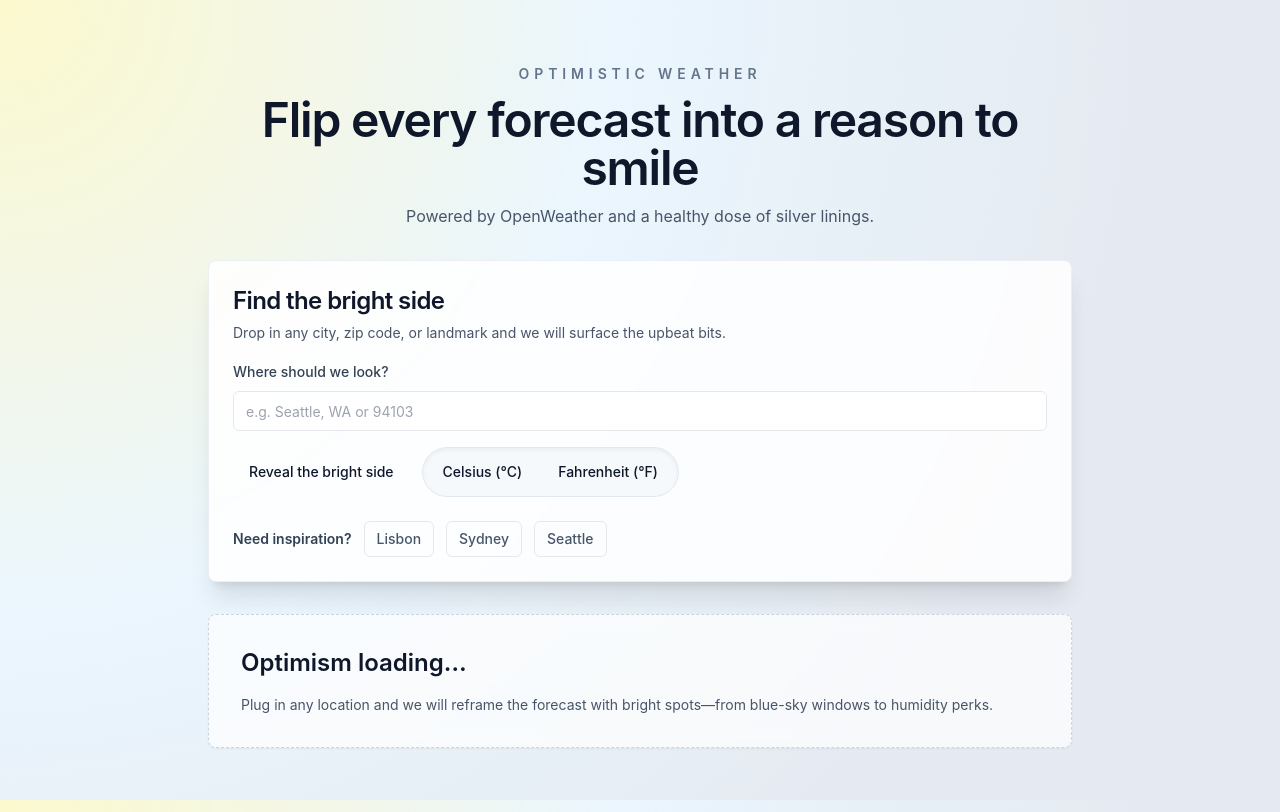
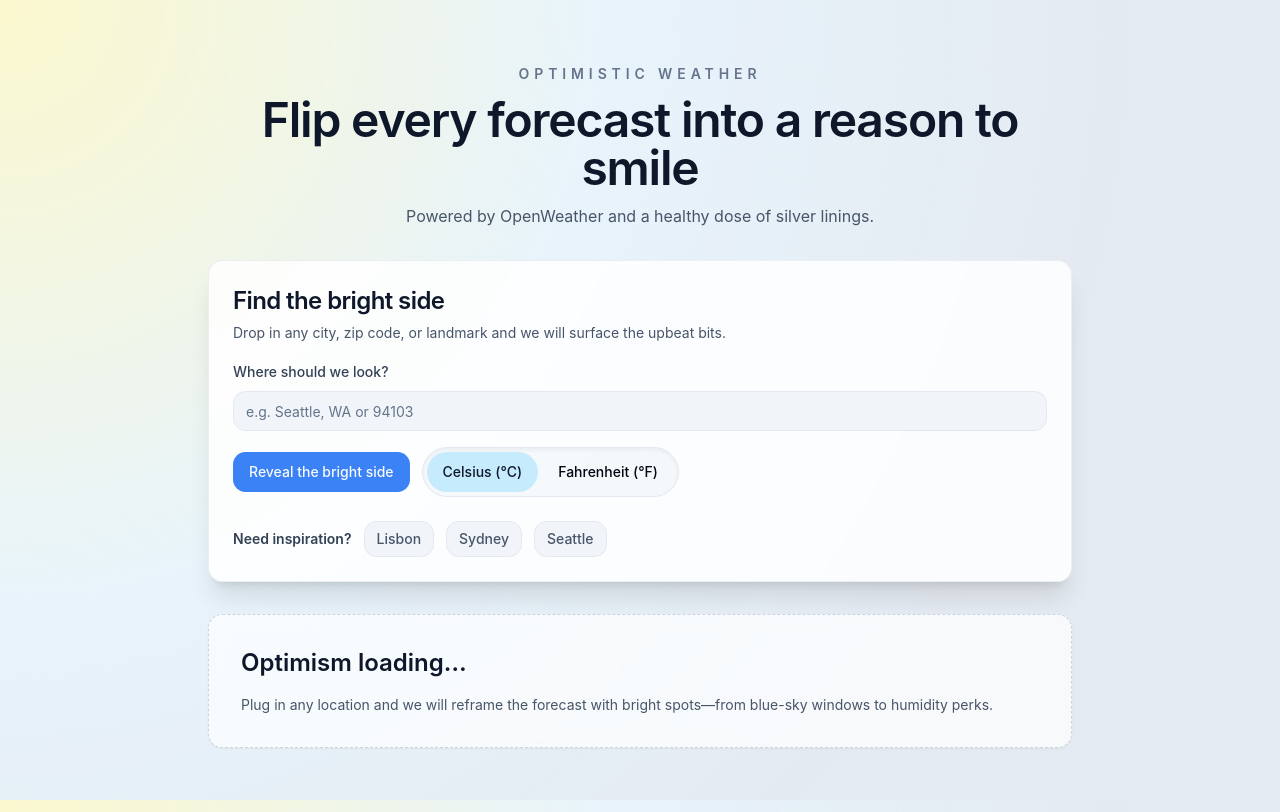
Before and after one commit to kevinfrey/optimistic-weather, a React (Vite) app: page / in a window 1280 px wide. Built offline with nearby package versions, Linux system fonts and the light colour scheme.

Commit message:
Style buttons with shadcn theme tokens

```diff
--- a/src/index.css
+++ b/src/index.css
@@ -5,17 +5,66 @@
 @layer base {
   :root {
     color-scheme: light;
+    --background: 210 40% 96.1%;
+    --foreground: 222.2 47.4% 11.2%;
+    --card: 0 0% 100%;
+    --card-foreground: 224 71.4% 4.1%;
+    --popover: 0 0% 100%;
+    --popover-foreground: 224 71.4% 4.1%;
+    --primary: 217.2 91.2% 59.8%;
+    --primary-foreground: 210 40% 98%;
+    --secondary: 199 89% 85%;
+    --secondary-foreground: 222.2 47.4% 11.2%;
+    --muted: 210 40% 92%;
+    --muted-foreground: 215.4 16.3% 46.9%;
+    --accent: 198 90% 88%;
+    --accent-foreground: 222.2 47.4% 11.2%;
+    --destructive: 0 84.2% 60.2%;
+    --destructive-foreground: 0 0% 98%;
+    --border: 214.3 31.8% 91.4%;
+    --input: 214.3 31.8% 91.4%;
+    --ring: 221 83% 53%;
+    --radius: 0.9rem;
   }
 
-  body {
-    @apply min-h-screen bg-slate-50 text-slate-900 antialiased;
-    background-image: radial-gradient(circle at top left, rgba(254, 249, 195, 0.8), rgba(224, 242, 254, 0.55) 40%, rgba(226, 232, 240, 0.85) 75%);
-    background-attachment: fixed;
+  .dark {
+    color-scheme: dark;
+    --background: 224 71% 4%;
+    --foreground: 210 20% 98%;
+    --card: 224 71% 6%;
+    --card-foreground: 210 20% 98%;
+    --popover: 224 71% 5%;
+    --popover-foreground: 210 20% 98%;
+    --primary: 217 91% 60%;
+    --primary-foreground: 222.2 47.4% 11.2%;
+    --secondary: 222.2 26% 24%;
+    --secondary-foreground: 210 20% 98%;
+    --muted: 222.2 26% 24%;
+    --muted-foreground: 215 20.2% 65%;
+    --accent: 217 32% 17%;
+    --accent-foreground: 210 20% 98%;
+    --destructive: 0 62.8% 30.6%;
+    --destructive-foreground: 210 20% 98%;
+    --border: 217 33% 18%;
+    --input: 217 33% 18%;
+    --ring: 224 76% 48%;
+    --radius: 0.9rem;
   }
 
   *,
   *::before,
   *::after {
-    @apply box-border;
+    @apply box-border border-border;
+  }
+
+  body {
+    @apply min-h-screen bg-background text-foreground antialiased;
+    background-image: radial-gradient(
+      circle at top left,
+      rgba(254, 249, 195, 0.8),
+      rgba(224, 242, 254, 0.55) 40%,
+      rgba(226, 232, 240, 0.85) 75%
+    );
+    background-attachment: fixed;
   }
 }
--- a/tailwind.config.cjs
+++ b/tailwind.config.cjs
@@ -1,13 +1,70 @@
+const { fontFamily } = require('tailwindcss/defaultTheme')
+const animate = require('tailwindcss-animate')
+
 /** @type {import('tailwindcss').Config} */
 module.exports = {
   darkMode: ['class'],
   content: ['./index.html', './src/**/*.{js,ts,jsx,tsx}'],
   theme: {
     extend: {
+      colors: {
+        border: 'hsl(var(--border))',
+        input: 'hsl(var(--input))',
+        ring: 'hsl(var(--ring))',
+        background: 'hsl(var(--background))',
+        foreground: 'hsl(var(--foreground))',
+        primary: {
+          DEFAULT: 'hsl(var(--primary))',
+          foreground: 'hsl(var(--primary-foreground))',
+        },
+        secondary: {
+          DEFAULT: 'hsl(var(--secondary))',
+          foreground: 'hsl(var(--secondary-foreground))',
+        },
+        destructive: {
+          DEFAULT: 'hsl(var(--destructive))',
+          foreground: 'hsl(var(--destructive-foreground))',
+        },
+        muted: {
+          DEFAULT: 'hsl(var(--muted))',
+          foreground: 'hsl(var(--muted-foreground))',
+        },
+        accent: {
+          DEFAULT: 'hsl(var(--accent))',
+          foreground: 'hsl(var(--accent-foreground))',
+        },
+        popover: {
+          DEFAULT: 'hsl(var(--popover))',
+          foreground: 'hsl(var(--popover-foreground))',
+        },
+        card: {
+          DEFAULT: 'hsl(var(--card))',
+          foreground: 'hsl(var(--card-foreground))',
+        },
+      },
+      borderRadius: {
+        lg: 'var(--radius)',
+        md: 'calc(var(--radius) - 2px)',
+        sm: 'calc(var(--radius) - 4px)',
+      },
       fontFamily: {
-        sans: ['Inter', 'system-ui', 'sans-serif'],
+        sans: ['Inter', ...fontFamily.sans],
+      },
+      keyframes: {
+        'accordion-down': {
+          from: { height: '0' },
+          to: { height: 'var(--radix-accordion-content-height)' },
+        },
+        'accordion-up': {
+          from: { height: 'var(--radix-accordion-content-height)' },
+          to: { height: '0' },
+        },
+      },
+      animation: {
+        'accordion-down': 'accordion-down 0.2s ease-out',
+        'accordion-up': 'accordion-up 0.2s ease-out',
       },
     },
   },
-  plugins: [],
+  plugins: [animate],
 }
```
Also changed, not shown: tailwind.config.ts (+54 -0 lines).
